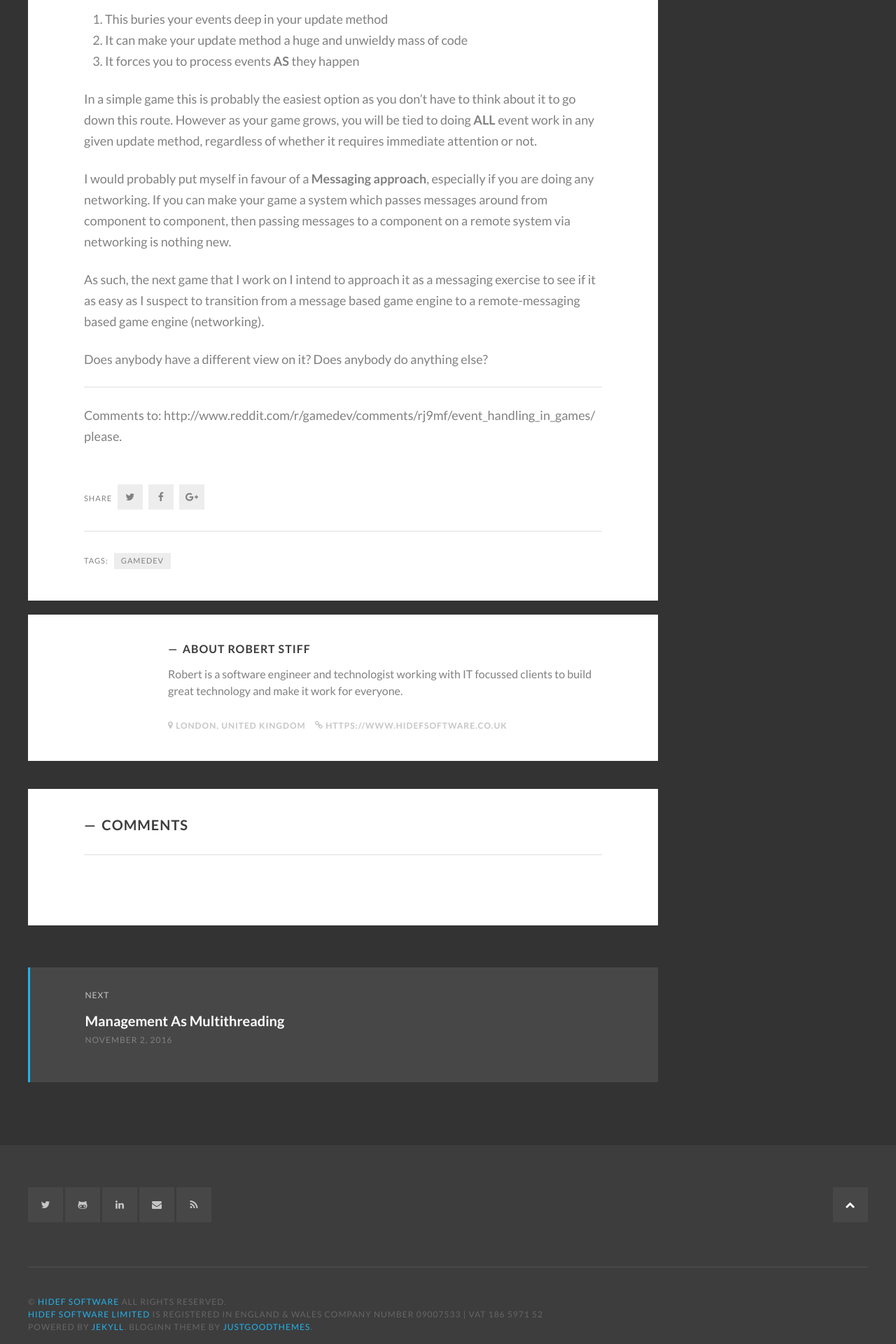
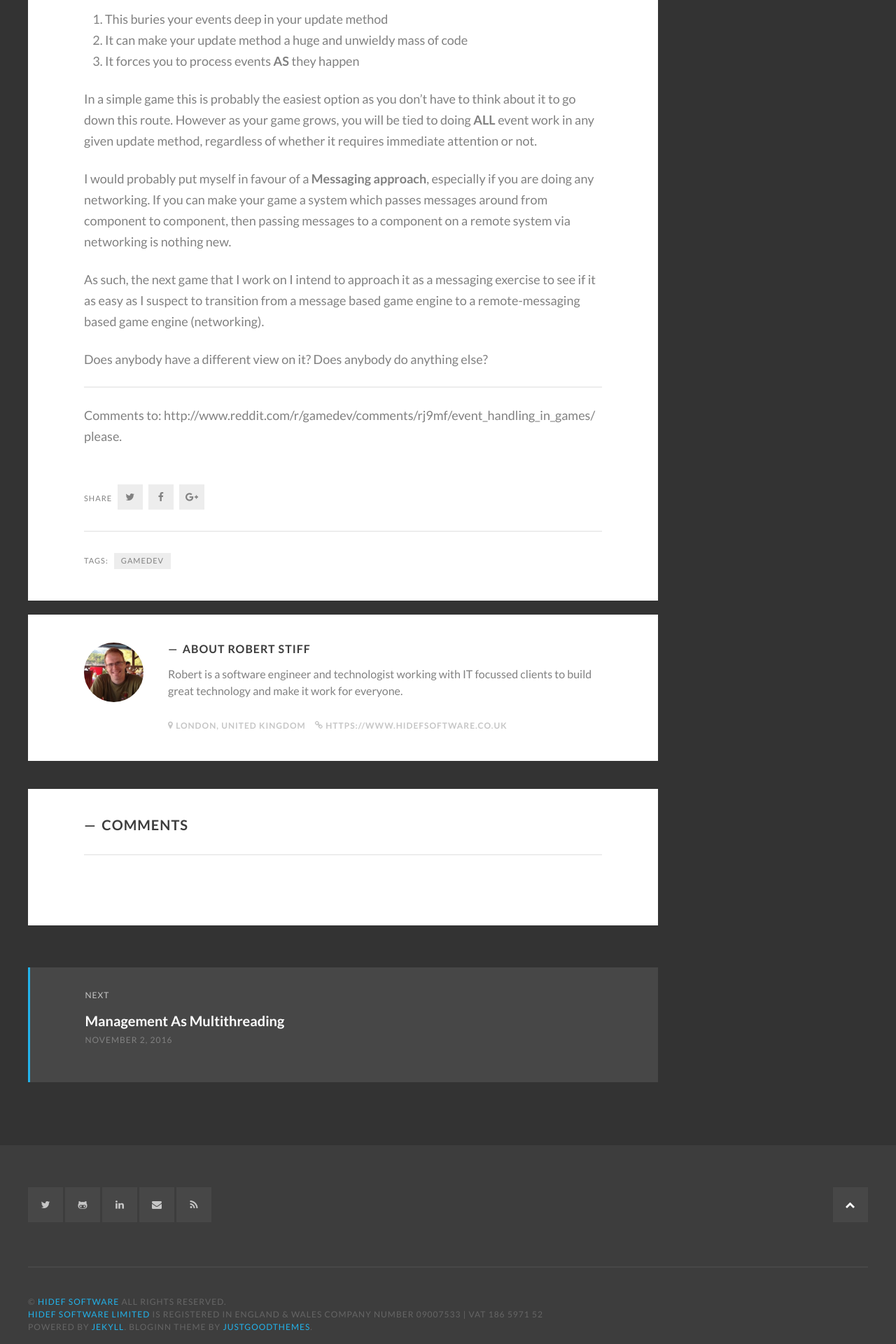
Before and after one commit to uatec/hidef.github.io, a Jekyll site: the page built from _posts/2012-03-29-event-handling-in-games.md, in a window 1280 px wide. Shown: the part 1302-3222 px from the top of the page at 70% size. Built offline with Jekyll 4.4.1, drawn with Linux system fonts in a browser that asks for light colours; some web fonts are replaced; comment, search, counter and statistics services are not loaded.

Commit message:
Include my photo for personalisation

```diff
--- a/_config.yml
+++ b/_config.yml
@@ -44,7 +44,7 @@ author_name: "Robert Stiff"
 author_bio: "Robert is a software engineer and technologist working with IT focussed clients to build great technology and make it work for everyone."
 author_url:  "https://www.hidefsoftware.co.uk"
 author_location: "London, United Kingdom"
-# author_image: /images/authorimage.png
+author_image: /images/authorimage.jpg
 
 # Sidebar Add banner
 # banner_ url: "http://justgoodthemes.com"
```
Also changed, not shown: images/authorimage.jpg (added), images/authorimage.png (deleted).
